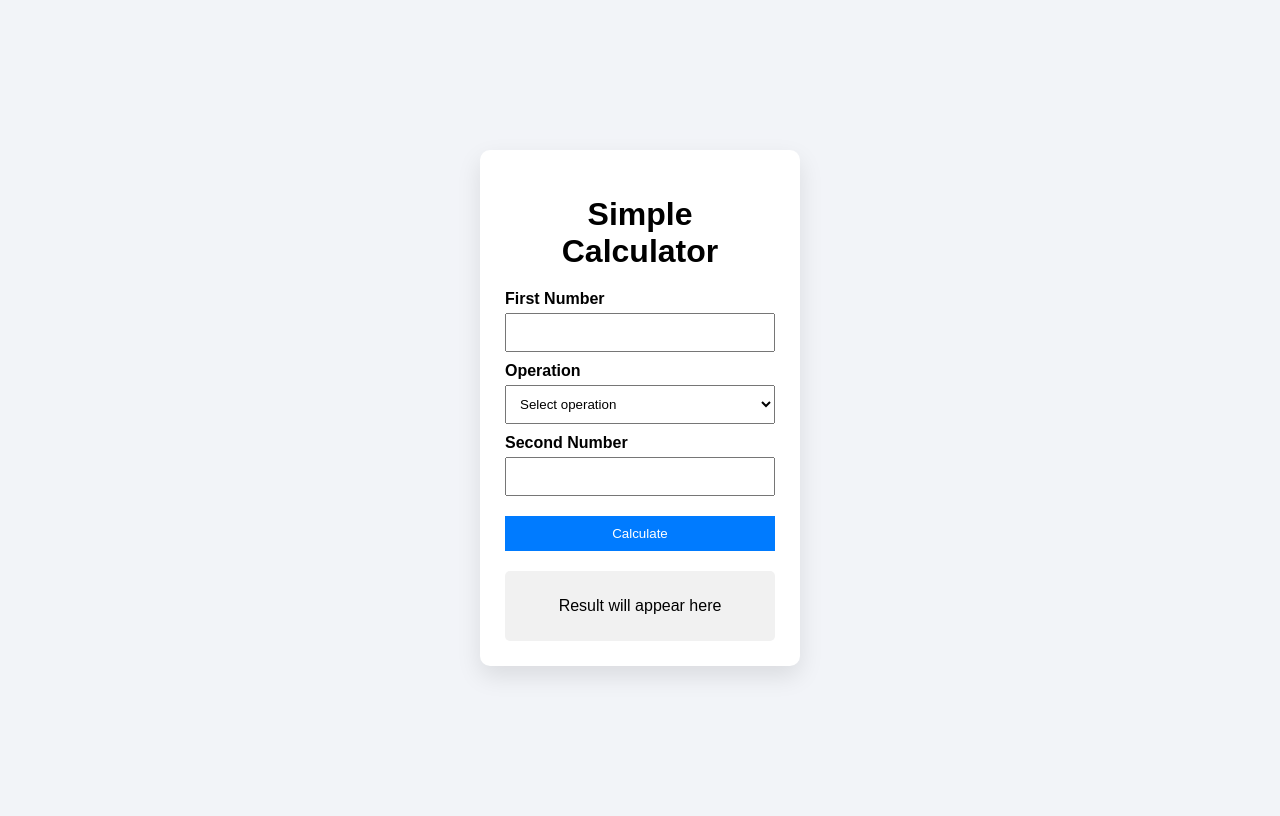
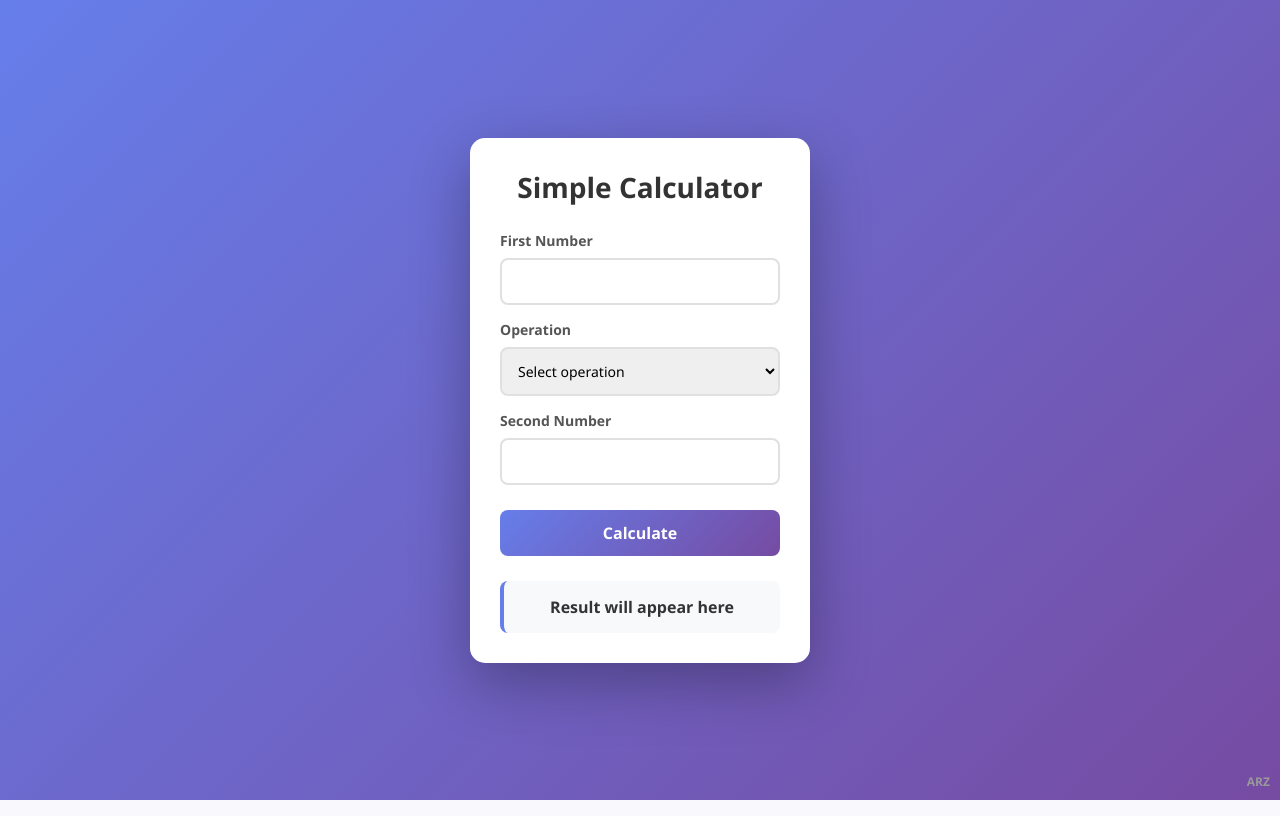
Before and after one commit to arzkhudia09-jpg/Calculator, a Flask app: page / in a window 1280 px wide. Run offline with Flask 3, Linux system fonts and the light colour scheme.

Commit message:
added signature and enhanced css

```diff
--- a/static/style.css
+++ b/static/style.css
@@ -1,57 +1,92 @@
 * {
     box-sizing: border-box;
-    font-family: Arial, sans-serif;
+    font-family: 'Segoe UI', Tahoma, Geneva, Verdana, sans-serif;
+    margin: 0;
+    padding: 0;
 }
 
 body {
-    background: #f2f4f8;
+    background: linear-gradient(135deg, #667eea 0%, #764ba2 100%);
     display: flex;
     justify-content: center;
     align-items: center;
     height: 100vh;
+    min-height: 100vh;
 }
 
 .calculator {
     background: #ffffff;
-    padding: 25px;
-    width: 320px;
-    border-radius: 10px;
-    box-shadow: 0 10px 25px rgba(0,0,0,0.1);
+    padding: 30px;
+    width: 340px;
+    border-radius: 15px;
+    box-shadow: 0 20px 60px rgba(0, 0, 0, 0.3);
+    transition: transform 0.3s ease;
+}
+
+.calculator:hover {
+    transform: translateY(-5px);
 }
 
 .calculator h1 {
     text-align: center;
-    margin-bottom: 20px;
+    margin-bottom: 25px;
+    color: #333;
+    font-size: 28px;
 }
 
 label {
-    font-weight: bold;
+    font-weight: 600;
     display: block;
-    margin-top: 10px;
+    margin-top: 15px;
+    color: #555;
+    font-size: 14px;
 }
 
-input, select, button {
+input, select {
     width: 100%;
-    padding: 10px;
-    margin-top: 5px;
+    padding: 12px;
+    margin-top: 8px;
+    border: 2px solid #e0e0e0;
+    border-radius: 8px;
+    font-size: 14px;
+    transition: border-color 0.3s;
+}
+
+input:focus, select:focus {
+    outline: none;
+    border-color: #667eea;
 }
 
 button {
-    margin-top: 20px;
-    background-color: #007bff;
+    width: 100%;
+    padding: 12px;
+    margin-top: 25px;
+    background: linear-gradient(135deg, #667eea 0%, #764ba2 100%);
     color: white;
     border: none;
+    border-radius: 8px;
     cursor: pointer;
+    font-weight: 600;
+    font-size: 16px;
+    transition: transform 0.2s, box-shadow 0.2s;
 }
 
 button:hover {
-    background-color: #0056b3;
+    transform: scale(1.02);
+    box-shadow: 0 10px 20px rgba(102, 126, 234, 0.4);
+}
+
+button:active {
+    transform: scale(0.98);
 }
 
 .result {
-    margin-top: 20px;
-    padding: 10px;
-    background: #f1f1f1;
+    margin-top: 25px;
+    padding: 15px;
+    background: #f8f9fa;
     text-align: center;
-    border-radius: 5px;
+    border-radius: 8px;
+    border-left: 4px solid #667eea;
+    font-weight: 600;
+    color: #333;
 }
--- a/templates/index.html
+++ b/templates/index.html
@@ -2,8 +2,18 @@
 <html lang="en">
 <head>
     <meta charset="UTF-8">
-    <title>mSimple Calculator</title>
+    <title>Simple Calculator</title>
     <link rel="stylesheet" href="{{ url_for('static', filename='style.css') }}">
+    <style>
+        .signature {
+            position: fixed;
+            bottom: 10px;
+            right: 10px;
+            font-size: 12px;
+            color: #999;
+            font-weight: bold;
+        }
+    </style>
 </head>
 <body>
 
@@ -40,5 +50,7 @@
     </div>
 </div>
 
+<div class="signature">ARZ</div>
+
 </body>
 </html>
```
